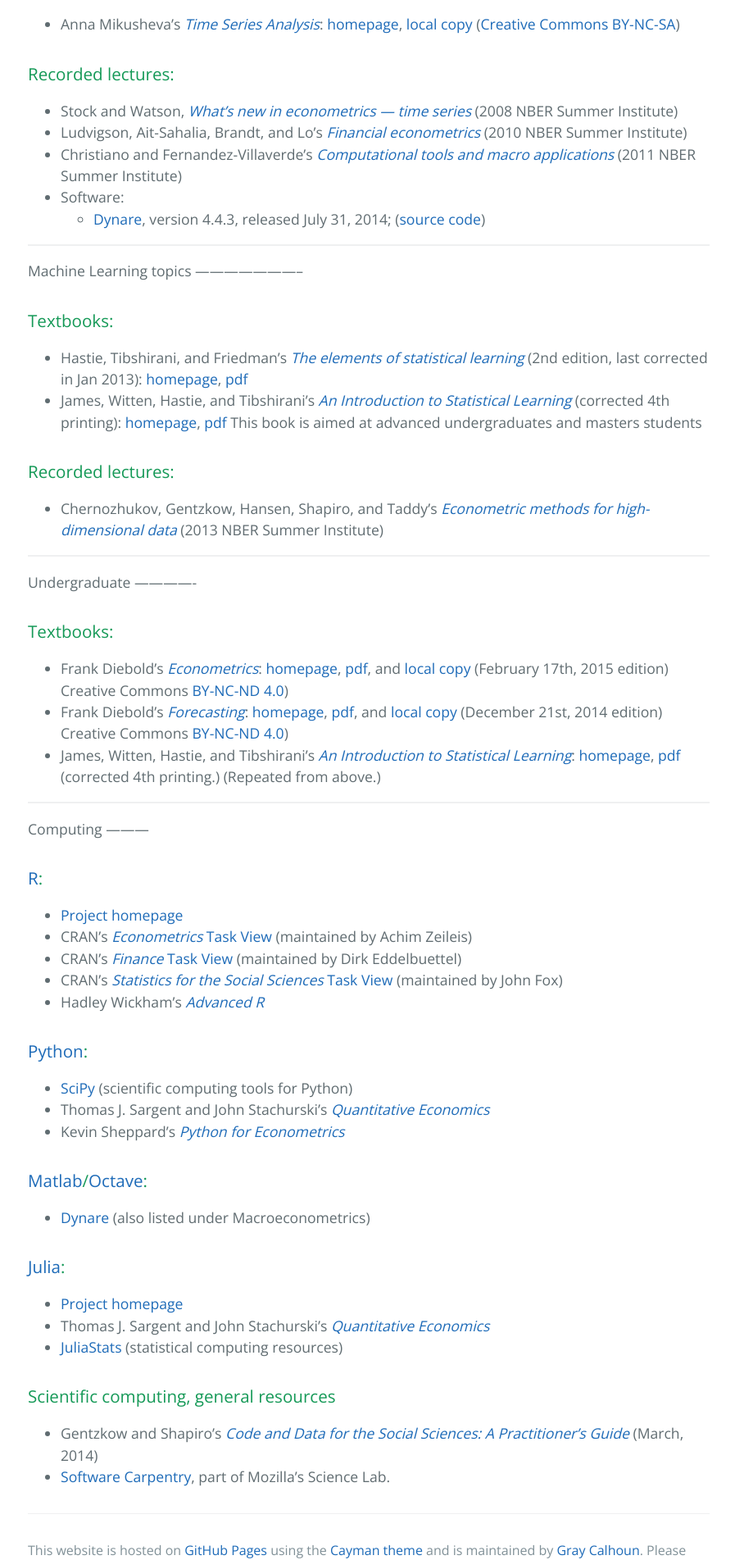
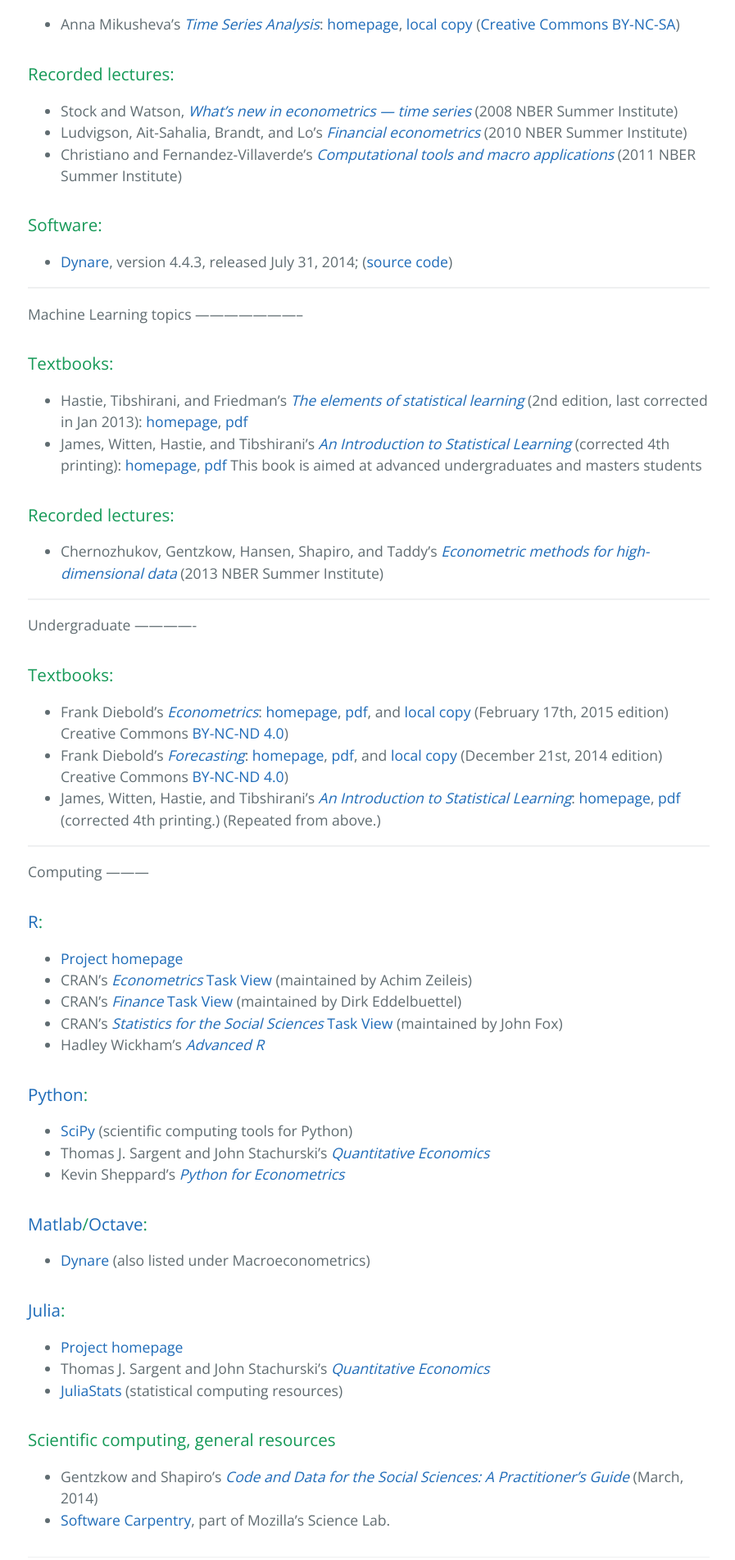
Before and after one commit to EconometricsLibrary/EconometricsLibrary.github.io, a Jekyll site: the page built from index.md, in a window 1280 px wide. Shown: the part 2052-3955 px from the top of the page at 82% size, without its empty margins (190-1087 px from the left). Built offline with Jekyll 4.4.1, drawn with Linux system fonts in a browser that asks for light colours; Markdown is read by kramdown in place of the engine named in the settings.

Commit message:
Tweak homepage layout

```diff
--- a/index.md
+++ b/index.md
@@ -128,7 +128,9 @@
     econometrics*][d4] (2010 NBER Summer Institute)
   * Christiano and Fernandez-Villaverde’s [*Computational tools and
     macro applications*][d5] (2011 NBER Summer Institute)
-* Software:
+
+### Software:
+
   * [Dynare][d7], version 4.4.3, released July 31, 2014; ([source code][d8])
 
 [d1]: http://ocw.mit.edu/courses/economics/14-384-time-series-analysis-fall-2013/
```
